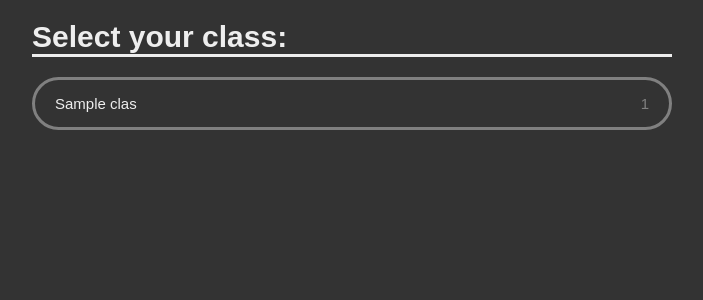
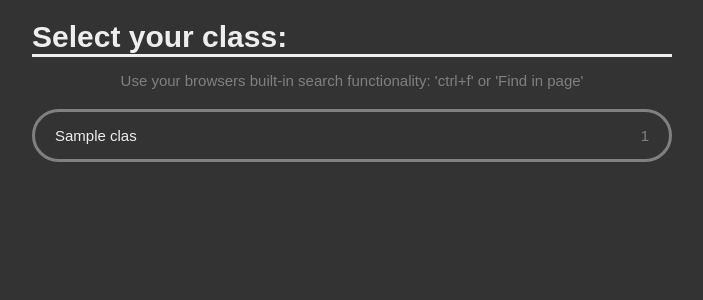
Before and after one commit to Viovyx/AP-WebUntisToICS, a Flask app: template api/templates/home.html in a window 1280 px wide. Shown: the top 300 px of the page, without its empty margins (288-991 px from the left). Run offline with Flask 3, Linux system fonts and the light colour scheme; the template is opened without the code that fills it: most values are stand-ins (such as "Sample title", 1, 10 or a date in 2020); parts of the project's set-up code (start-up, migrations or seed data) failed here and were passed over.

Commit message:
added info for finding class

```diff
--- a/api/static/style.css
+++ b/api/static/style.css
@@ -12,6 +12,13 @@ body {
 
 h1 {
     border-bottom: 0.3rem #eee solid;
+    margin-bottom: 0.1rem;
+}
+
+body > p {
+    text-align: center;
+    color: grey;
+    margin-bottom: 2rem;
 }
 
 .class-list {
--- a/api/templates/home.html
+++ b/api/templates/home.html
@@ -8,6 +8,10 @@
     </head>
     <body>
         <h1>Select your class:</h1>
+        <p>
+            Use your browsers built-in search functionality: 'ctrl+f' or 'Find
+            in page'
+        </p>
         <div class="class-list">
             {% for class in classes %}
             <div onclick="copy('{{ class.id }}')">
@@ -20,7 +24,9 @@
             function copy(classId) {
                 url = location.href + "calendar?class=" + classId;
                 navigator.clipboard.writeText(url);
-                alert(`${url} copied to clipboard!\nPaste it in your calendar app to sync.`);
+                alert(
+                    `${url} copied to clipboard!\nPaste it in your calendar app to sync.`,
+                );
             }
         </script>
     </body>
```
